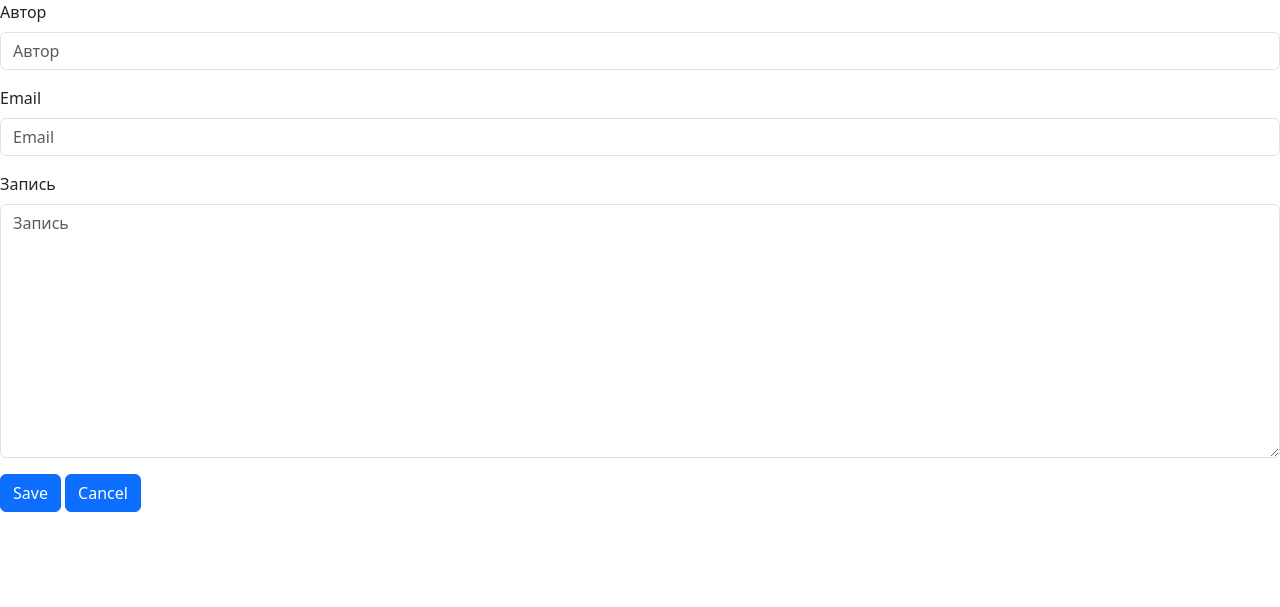
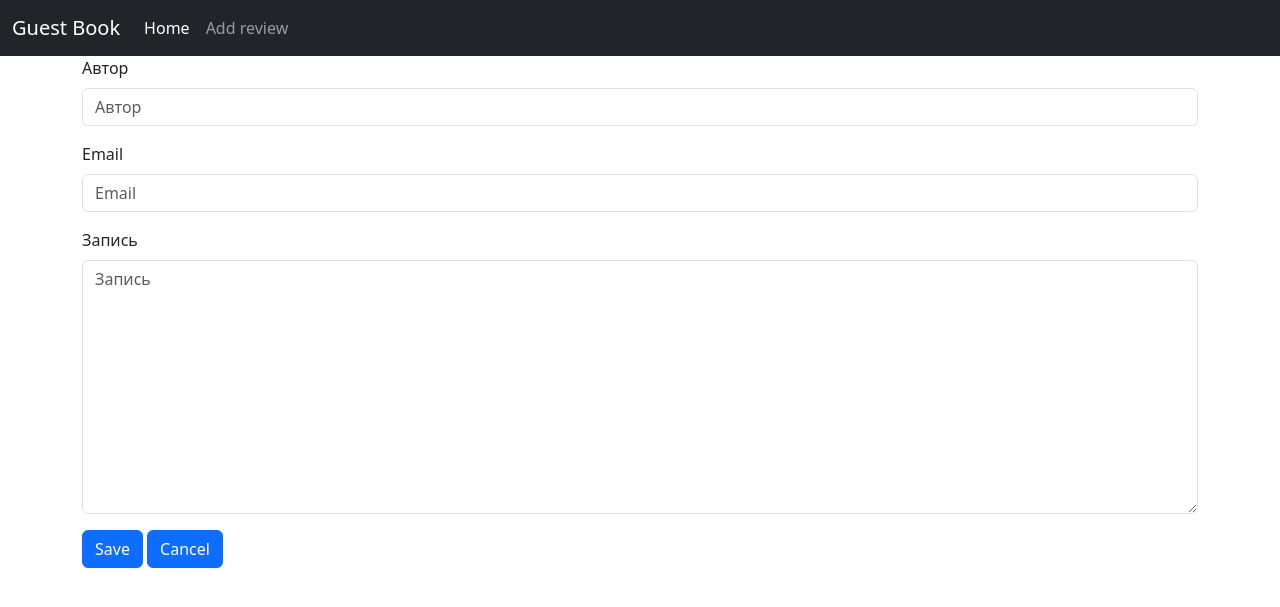
Before and after one commit to almas-rak/Control_work_7_Almas_Rakyshbaev, a Django app: page /add/review/ in a window 1280 px wide. Shown: the top 607 px of the page. Run offline with Django 4.2, Linux system fonts and the light colour scheme; some libraries are stand-ins or nearby versions.

Commit message:
в базовый шаблон добавлен навбар

```diff
--- a/source/guestbook/templates/base.html
+++ b/source/guestbook/templates/base.html
@@ -13,7 +13,26 @@
     <title>{% block title %}{% endblock title %}</title>
 </head>
 <body>
+    <nav class="navbar navbar-expand-lg navbar-dark bg-dark">
+        <div class="container-fluid">
+            <a class="navbar-brand" href="{% url 'home' %}">Guest Book</a>
+            <button class="navbar-toggler" type="button" data-toggle="collapse" data-target="#navbarSupportedContent" aria-controls="navbarSupportedContent" aria-expanded="false" aria-label="Toggle navigation">
+                <span class="navbar-toggler-icon"></span>
+            </button>
+            <div class="collapse navbar-collapse" id="navbarSupportedContent">
+                <ul class="navbar-nav mr-auto mb-2 mb-lg-0">
+                    <li class="nav-item">
+                        <a class="nav-link active" aria-current="page" href="{% url 'home' %}">Home</a>
+                    </li>
+                    <li class="nav-item">
+                        <a class="nav-link" href="{% url 'create_review' %}">Add review</a>
+                    </li>
+                </ul>
+            </div>
+        </div>
+      </nav>
+    <div class="container">
     {% block content %}{% endblock content %}
-
+    </div>
 </body>
 </html>
```
